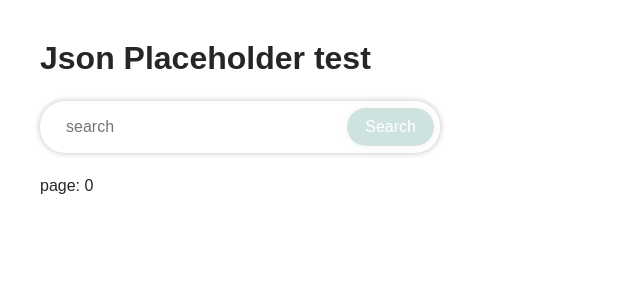
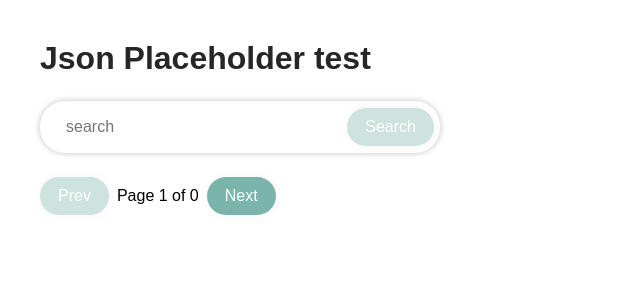
Before and after one commit to fishDev94/search-test, a React (Vite) app: page / in a window 1280 px wide. Shown: the top 300 px of the page, without its empty margins (0-640 px from the left). Built offline with nearby package versions, Linux system fonts and the light colour scheme; no server answers.

Commit message:
feat: improve pagination

```diff
--- a/src/App.tsx
+++ b/src/App.tsx
@@ -1,5 +1,5 @@
 import "./App.css";
-import { useState } from "react";
+import { useEffect, useState } from "react";
 
 import Searchbar from "./components/Searchbar/Searchbar";
 import ResultList from "./components/ResultList/ResultList";
@@ -15,9 +15,12 @@
     key: "home",
   });
 
-  const handleSearchSubmit = async () => {
-    refetch();
-  };
+  useEffect(() => {
+    if (query.length === 0) {
+      refetch();
+    }
+    // eslint-disable-next-line react-hooks/exhaustive-deps
+  }, [query]);
 
   return (
     <main className="jp-main">
@@ -25,9 +28,8 @@
       <Searchbar
         value={query}
         handleSearch={setQuery}
-        onSumbit={() => {
-          handleSearchSubmit();
-        }}
+        onSumbit={refetch}
+        onClear={() => setQuery("")}
       />
       <ResultList data={data} />
     </main>
--- /dev/null
+++ b/src/components/Paginator/Paginator.tsx
@@ -0,0 +1,48 @@
+import { useEffect } from "react";
+import AppButton from "../UI/AppButton/AppButton";
+import styles from "./paginator.module.scss";
+
+export default function Paginator({
+  currentPage,
+  totalPages,
+  setPage = () => {},
+}: {
+  currentPage: number;
+  totalPages: number;
+  setPage: (page: number) => void;
+}) {
+  const handlePageChange = (type?: string) => {
+    if (type === "next") {
+      setPage(++currentPage);
+      return;
+    }
+
+    setPage(--currentPage);
+  };
+
+  useEffect(() => {
+    if (currentPage > totalPages) {
+      setPage(1);
+    }
+
+    // eslint-disable-next-line react-hooks/exhaustive-deps
+  }, [totalPages]);
+
+  return (
+    <div className={styles.paginator}>
+      <AppButton
+        text="Prev"
+        disabled={currentPage === 1}
+        onClick={handlePageChange}
+      />
+      <span>
+        Page {currentPage} of {totalPages}
+      </span>
+      <AppButton
+        text="Next"
+        disabled={currentPage === totalPages}
+        onClick={() => handlePageChange("next")}
+      />
+    </div>
+  );
+}
--- /dev/null
+++ b/src/components/Paginator/paginator.module.scss
@@ -0,0 +1,5 @@
+.paginator {
+  display: flex;
+  gap: 8px;
+  align-items: center;
+}
--- a/src/components/ResultList/ResultList.tsx
+++ b/src/components/ResultList/ResultList.tsx
@@ -6,16 +6,21 @@
 
 import styles from "./result-list.module.scss";
 import { mapComponent } from "../../utils/mapComponents";
+import Paginator from "../Paginator/Paginator";
 
 export default function ResultList({ data = [] }: { data?: Comment[] }) {
-  const [page] = useState(1);
+  const [currentPage, setCurrentPage] = useState(1);
 
   const pages = getTotalPages(data);
 
   return (
     <div className={styles.result_list}>
-      <p>page: {pages}</p>
-      {mapComponent(paginate(data, page), Card, "comment")}
+      <Paginator
+        currentPage={currentPage}
+        totalPages={pages}
+        setPage={setCurrentPage}
+      />
+      {mapComponent(paginate(data, currentPage), Card, "comment")}
     </div>
   );
 }
--- a/src/components/Searchbar/Searchbar.tsx
+++ b/src/components/Searchbar/Searchbar.tsx
@@ -9,10 +9,12 @@
   value,
   handleSearch = () => {},
   onSumbit = () => {},
+  onClear = () => {},
 }: {
   value: string;
   handleSearch: (arg: string) => void;
   onSumbit: () => void;
+  onClear: () => void;
 }) {
   const [isSearching, setIsSearching] = useState(false);
   const [isSearchResultsOpened, setIsSearchResultsOpened] = useState(false);
@@ -56,6 +58,7 @@
     handleSearch("");
     setIsSearching(false);
     setIsSearchResultsOpened(false);
+    onClear();
   };
 
   const clearButton = useCallback(() => {
@@ -69,9 +72,8 @@
         </span>
       )
     );
+    // eslint-disable-next-line react-hooks/exhaustive-deps
   }, [value]);
-
-  console.log("Searchbar - data", data?.length);
 
   return (
     <div className={styles.searchbar}>
--- a/src/hook/useSearchContacts.ts
+++ b/src/hook/useSearchContacts.ts
@@ -6,8 +6,8 @@
   {
     enabled = false,
     isSubmitted = false,
-    key = 'default'
-  }: { enabled?: boolean; isSubmitted?: boolean, key?: string}
+    key = "default",
+  }: { enabled?: boolean; isSubmitted?: boolean; key?: string }
 ) {
   const searchQuery = isSubmitted ? query : null;
 
--- a/src/main.tsx
+++ b/src/main.tsx
@@ -4,10 +4,7 @@
 
 import App from "./App.tsx";
 
-import {
-  QueryClient,
-  QueryClientProvider,
-} from "@tanstack/react-query";
+import { QueryClient, QueryClientProvider } from "@tanstack/react-query";
 
 const queryClient = new QueryClient();
 
--- a/src/utils/mapComponents.tsx
+++ b/src/utils/mapComponents.tsx
@@ -1,4 +1,4 @@
-import React, { ReactElement, memo } from "react";
+import React, { type ReactElement, memo } from "react";
 import { v4 as uuidv4 } from "uuid";
 
 export function mapComponent<T>(
```
